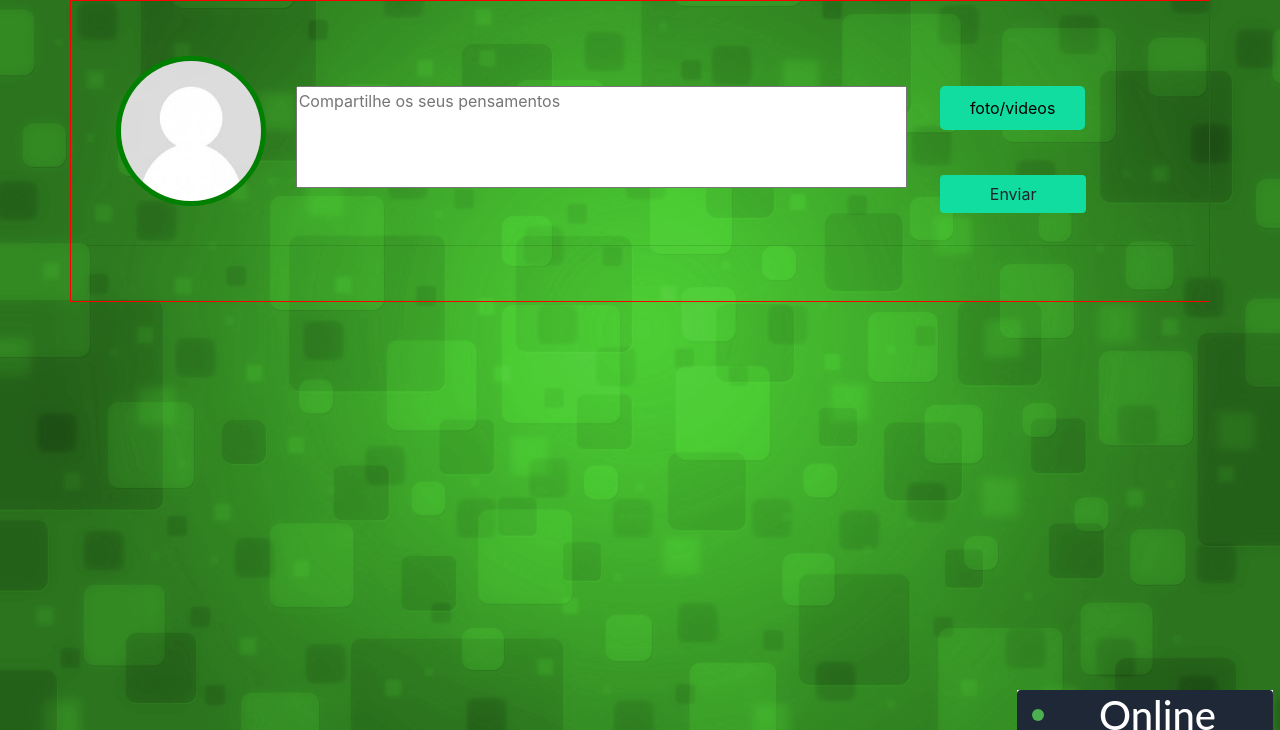
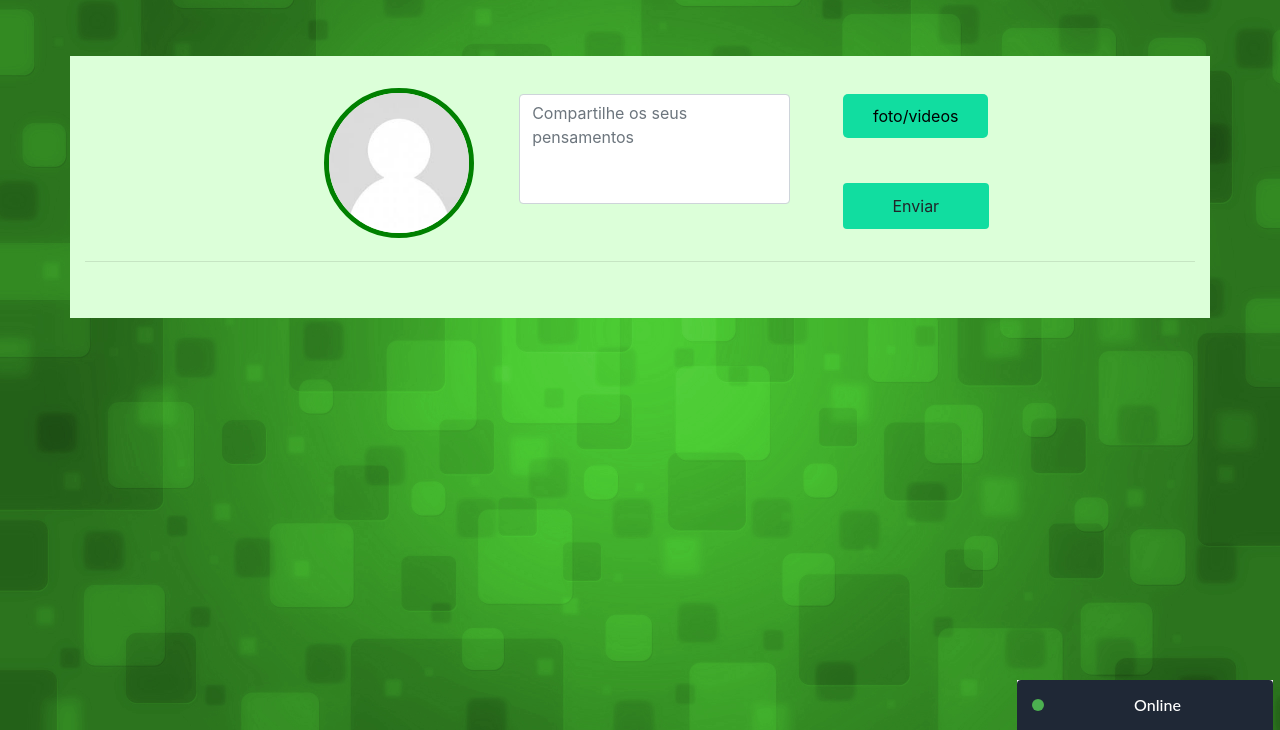
Before and after one commit to leonardo-rangel159/Rede-social, a PHP site: page /pagina-pricipal.php in a window 1280 px wide. Shown: the part 70-800 px from the top of the page. Run offline with PHP 8.4, Linux system fonts and the light colour scheme; the visitor is signed in with stand-in values (Sample User, id 1); data that the repository does not hold is empty; some libraries are stand-ins or nearby versions.

Commit message:
leo
responsivo, só falta o que os usuarios postagem

```diff
--- a/_css/login.css
+++ b/_css/login.css
@@ -327,10 +327,16 @@ body{/*Fundo do site*/
 /* amigos online */
   #on{/*Div que contem as outras de amifos online*/
     width: 20%;
-  height: 5%;
+    height: 50px;
+    z-index: 1;
   }
   #texto{/*cor do titulo*/
+    font-size: 1rem;
     color: white;
+    white-space: nowrap;
+    width: 100%;
+    overflow: hidden;
+    text-overflow: ellipsis;
   }
   #amigo{/*posicionar a paret que aparece amigos*/
     margin-left: 5px;
@@ -400,15 +406,21 @@ body{/*Fundo do site*/
     -webkit-transform: translateY(-50%);
     transform: translateY(-50%);
   }
+  @media only screen and (min-width: 0px) and (max-width: 669px){
+    #on{
+      display: none;
+    }
+  }
 /* Fim amigos online */
 
 /*pagina-pricipal*/
 #postagens{/*div contener*/
-  border: 1px solid red;
+  background-color: rgb(220, 255, 217);
 }
 #postagens1{/*div dos itens de postagem*/
   margin: auto;
   margin-top: 5%;
+  text-align: center;
 }
 #imgperf1{/*Arredondar imagem*/
   border-radius:50%;
@@ -416,12 +428,17 @@ body{/*Fundo do site*/
   max-height: 50000px;
   border: solid 5px green;
 }
+#postagens2{
+  margin-top: 3%;
+}
 #postagens3{/*are dos itens tirando a foto*/
-  margin-top: 5%;
-  width: 150%;
+  margin-top: 8%;
+}
+#postagens4{
+  text-align: center;
+  align-items: center;
 }
 #idpostagem{/*are de texto*/
-  width: 110%;
   resize: none;
 }
 input[type='file'] {
@@ -439,5 +456,10 @@ input[type='file'] {
 }
 #botao{
   background-color: #11dda0;
-  width: 300px;
+  padding: 10px 48.5px;
 }
+@media only screen and (min-width: 0px) and (max-width: 1199px){
+  #postagens4{
+    padding-left: 33%;
+  }
+}
--- a/_javascript/funcoes.js
+++ b/_javascript/funcoes.js
@@ -1,4 +1,4 @@
-
+let valor=0;
 function mostraCampo(obj) {
     var select=document.getElementById('Sexo')
     var txt = document.getElementById("Texto")
@@ -31,10 +31,12 @@ window.onload=startList;
         var $chatbox = $('.chatbox'),
             $chatboxTitle = $('.chatbox__title');
         $chatboxTitle.on('click', function() {
-            if(document.getElementById("on").style.height == "5%"){
+            if(document.getElementById("on").style.height != "85%"){
+                valor = document.getElementById("on").style.height;
                 document.getElementById("on").style.height = "85%";
             }else{
-                document.getElementById("on").style.height = "5%";
+
+                document.getElementById("on").style.height = valor;
             }
         });
 
--- a/amigos-online.php
+++ b/amigos-online.php
@@ -1,6 +1,8 @@
 <?php
-include('verifica-login.php');
-?>
+/*include('verifica-login.php');*/
+session_start();
+include('conexao.php')
+?><link rel="stylesheet" type="text/css" href="_css/login.css">
 <!-- ver amigos online -->
 	<div id="on" class="float-xl-right chatbox chatbox--tray chatbox--empty">
 		<!-- Parte do titulo -->
--- a/pagina-pricipal.php
+++ b/pagina-pricipal.php
@@ -21,18 +21,19 @@
 			include('amigos-online.php');
 		?>
 		<div id="postagens" class="container">
-			<div id="postagens1" class="row col-12">
+			<div id="postagens1" class="row col-xs-12 col-sm-12 col-md-12 col-lg-12 d-flex justify-content-center">
 
-				<div id="postagens2" class="col-2">
+				<div id="postagens2" class="col-xl-2">
 					<a href=perfil.php>
 						<img id='imgperf1' <?php include('foto_perfil.php'); ?> width='150' height='150'>
 					</a>
 				</div>
 
 				<form method="post" action="postagem.php" enctype="multipart/form-data">
-					<div id="postagens3" class="input-group">
-						<div class="col-xl-8">
-							<textarea name="postagem" id="idpostagem" rows="4" placeholder="Compartilhe os seus pensamentos"></textarea>
+					<div id="postagens3" class="input-group col-xl-12">
+						<div class="col-xl-8 form-group">
+							<textarea name="postagem" id="idpostagem" rows="4" class="form-control"
+							placeholder="Compartilhe os seus pensamentos"></textarea>
 						</div>
 						<div class="col-1"></div>
 
```
Lines whose indentation alone changed are shown as unchanged.
